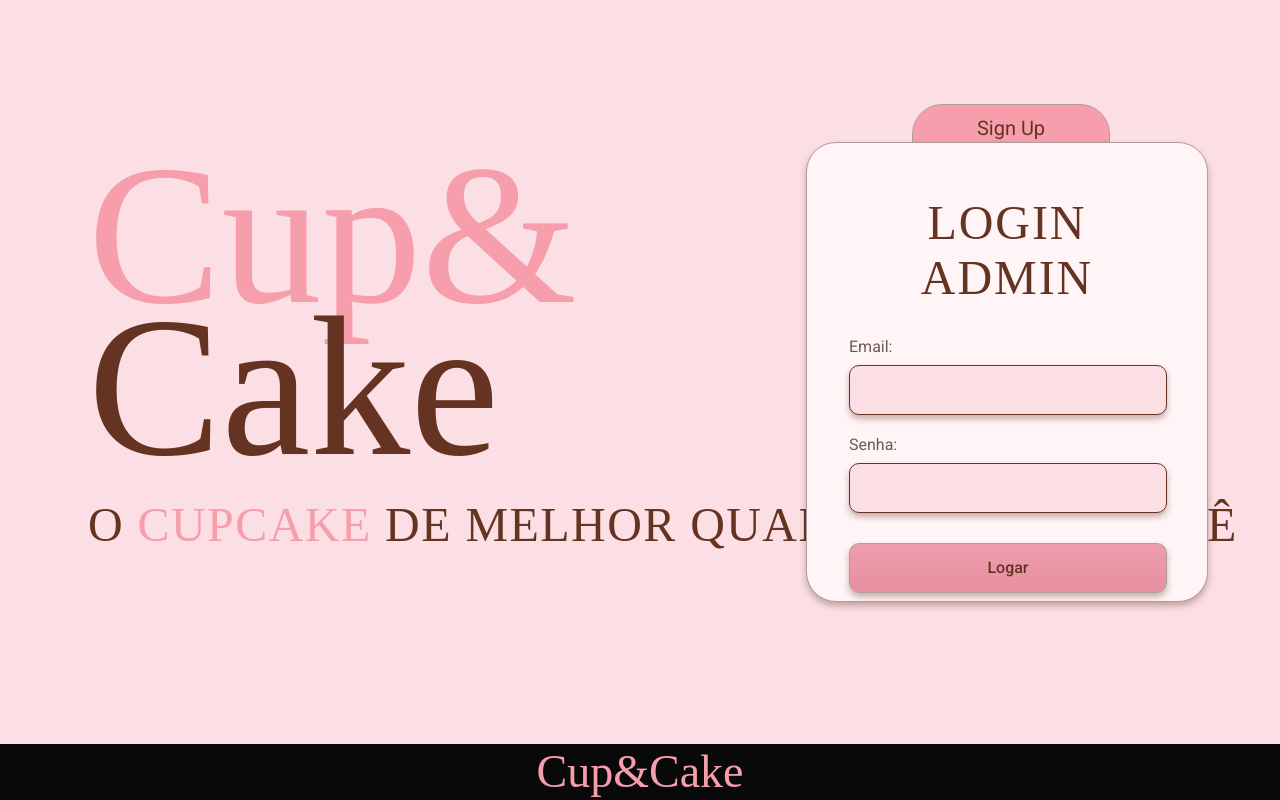
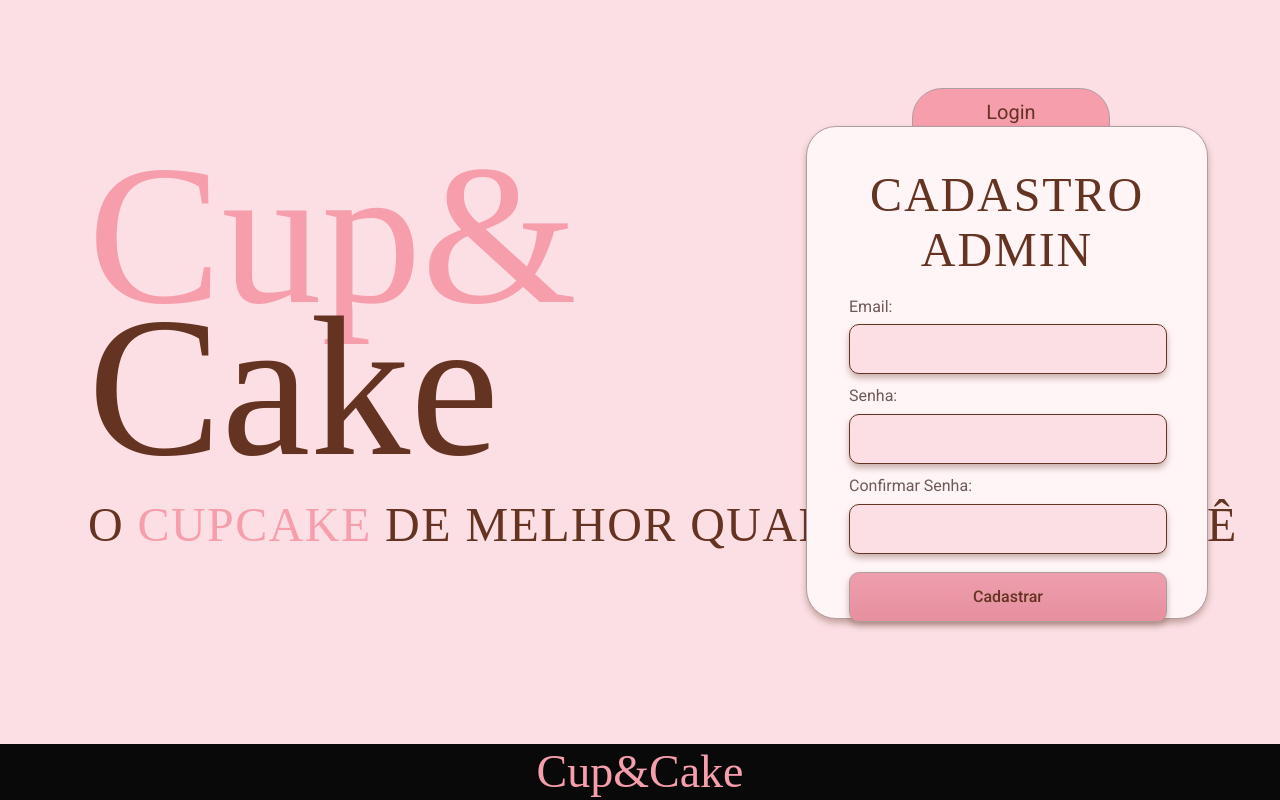
Before and after one commit to k4duzer4/knex-frontend-challenge, a React (Vite) app: page / in a window 1280 px wide. Both pictures are taken after a click on the button "Sign Up". Built offline with nearby package versions, Linux system fonts and the light colour scheme; a web font is replaced by a local one.

Commit message:
feat(auth): implement registration form and toggle between login and registration

```diff
--- a/src/components/auth/LoginFormCard.css
+++ b/src/components/auth/LoginFormCard.css
@@ -20,8 +20,19 @@
   font-family: var(--font-body);
   font-size: 20px;
   font-weight: 400;
-  cursor: default;
+  cursor: pointer;
   z-index: 0;
+  transition: transform 0.2s ease, filter 0.2s ease, box-shadow 0.2s ease;
+}
+
+.login-card__tab:hover {
+  transform: translateY(-2px);
+  filter: brightness(1.03);
+  box-shadow: 0 2px 6px rgba(101, 51, 33, 0.2);
+}
+
+.login-card__tab:active {
+  transform: translateY(-1px);
 }
 
 .login-card__container {
--- a/src/components/auth/LoginFormCard.tsx
+++ b/src/components/auth/LoginFormCard.tsx
@@ -2,10 +2,14 @@ import InputField from '../ui/InputField'
 import PrimaryButton from '../ui/PrimaryButton'
 import './LoginFormCard.css'
 
-function LoginFormCard() {
+type LoginFormCardProps = {
+  onSwitchToSignUp: () => void
+}
+
+function LoginFormCard({ onSwitchToSignUp }: LoginFormCardProps) {
   return (
     <section className="login-card" aria-label="Formulario de login administrativo">
-      <button className="login-card__tab" type="button">
+      <button className="login-card__tab" type="button" onClick={onSwitchToSignUp}>
         Sign Up
       </button>
 
--- /dev/null
+++ b/src/components/auth/RegisterFormCard.css
@@ -0,0 +1,36 @@
+.register-card {
+  width: 402px;
+  height: 493px;
+}
+
+.register-card .login-card__container {
+  width: 402px;
+  height: 493px;
+  padding: 40px 42px 26px;
+}
+
+.register-card .login-card__container h2 {
+  margin-bottom: 20px;
+}
+
+.register-card .login-card__form {
+  gap: 12px;
+}
+
+.register-card .login-card__form .primary-button {
+  margin-top: 6px;
+}
+
+@media (max-width: 500px) {
+  .register-card {
+    width: 100%;
+    max-width: 402px;
+    height: auto;
+  }
+
+  .register-card .login-card__container {
+    width: 100%;
+    height: auto;
+    padding: 40px 18px 24px;
+  }
+}
--- /dev/null
+++ b/src/components/auth/RegisterFormCard.tsx
@@ -0,0 +1,41 @@
+import InputField from '../ui/InputField'
+import PrimaryButton from '../ui/PrimaryButton'
+import './LoginFormCard.css'
+import './RegisterFormCard.css'
+
+type RegisterFormCardProps = {
+  onSwitchToLogin: () => void
+}
+
+function RegisterFormCard({ onSwitchToLogin }: RegisterFormCardProps) {
+  return (
+    <section className="login-card register-card" aria-label="Formulario de cadastro administrativo">
+      <button className="login-card__tab" type="button" onClick={onSwitchToLogin}>
+        Login
+      </button>
+
+      <div className="login-card__container">
+        <h2>CADASTRO ADMIN</h2>
+
+        <form className="login-card__form" onSubmit={(event) => event.preventDefault()}>
+          <InputField id="register-email" label="Email:" type="email" autoComplete="email" />
+          <InputField
+            id="register-password"
+            label="Senha:"
+            type="password"
+            autoComplete="new-password"
+          />
+          <InputField
+            id="register-confirm-password"
+            label="Confirmar Senha:"
+            type="password"
+            autoComplete="new-password"
+          />
+          <PrimaryButton type="submit">Cadastrar</PrimaryButton>
+        </form>
+      </div>
+    </section>
+  )
+}
+
+export default RegisterFormCard
--- a/src/components/ui/PrimaryButton.css
+++ b/src/components/ui/PrimaryButton.css
@@ -10,16 +10,17 @@
   font-size: 16px;
   font-weight: 500;
   cursor: pointer;
-  transition: transform 0.2s ease, filter 0.2s ease;
+  transition: transform 0.2s ease, filter 0.2s ease, box-shadow 0.2s ease;
 }
 
 .primary-button:hover {
-  transform: translateY(-1px);
-  filter: brightness(1.02);
+  transform: translateY(-2px);
+  filter: brightness(1.03);
+  box-shadow: 0 5px 10px rgba(101, 51, 33, 0.28);
 }
 
 .primary-button:active {
-  transform: translateY(0);
+  transform: translateY(-1px);
 }
 
 @media (max-width: 768px) {
--- a/src/pages/Login/index.tsx
+++ b/src/pages/Login/index.tsx
@@ -1,9 +1,13 @@
+import { useState } from 'react'
 import AuthBrand from '../../components/auth/AuthBrand'
 import LoginFormCard from '../../components/auth/LoginFormCard'
+import RegisterFormCard from '../../components/auth/RegisterFormCard'
 import AuthFooter from '../../components/layout/AuthFooter'
 import './LoginPage.css'
 
 function LoginPage() {
+  const [activeCard, setActiveCard] = useState<'login' | 'register'>('login')
+
   return (
     <main className="login-page">
       <section className="login-page__content">
@@ -11,7 +15,11 @@ function LoginPage() {
           <AuthBrand />
         </div>
         <div className="login-page__form-area">
-          <LoginFormCard />
+          {activeCard === 'login' ? (
+            <LoginFormCard onSwitchToSignUp={() => setActiveCard('register')} />
+          ) : (
+            <RegisterFormCard onSwitchToLogin={() => setActiveCard('login')} />
+          )}
         </div>
       </section>
       <AuthFooter brand="Cup&Cake" />
```
